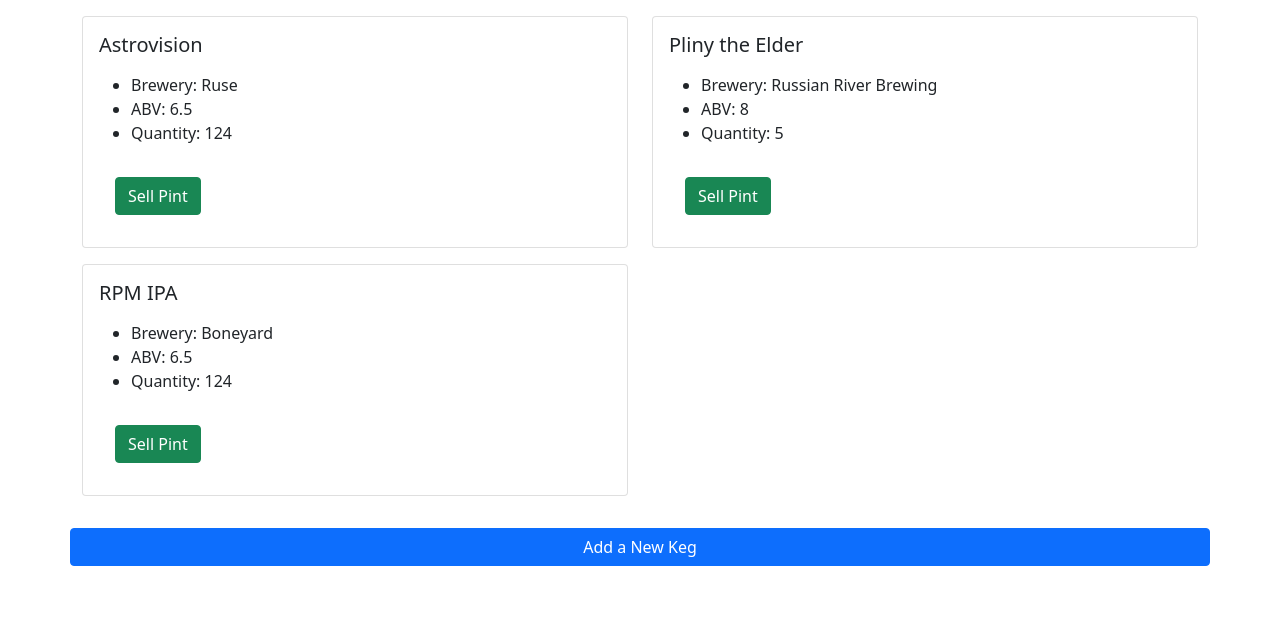
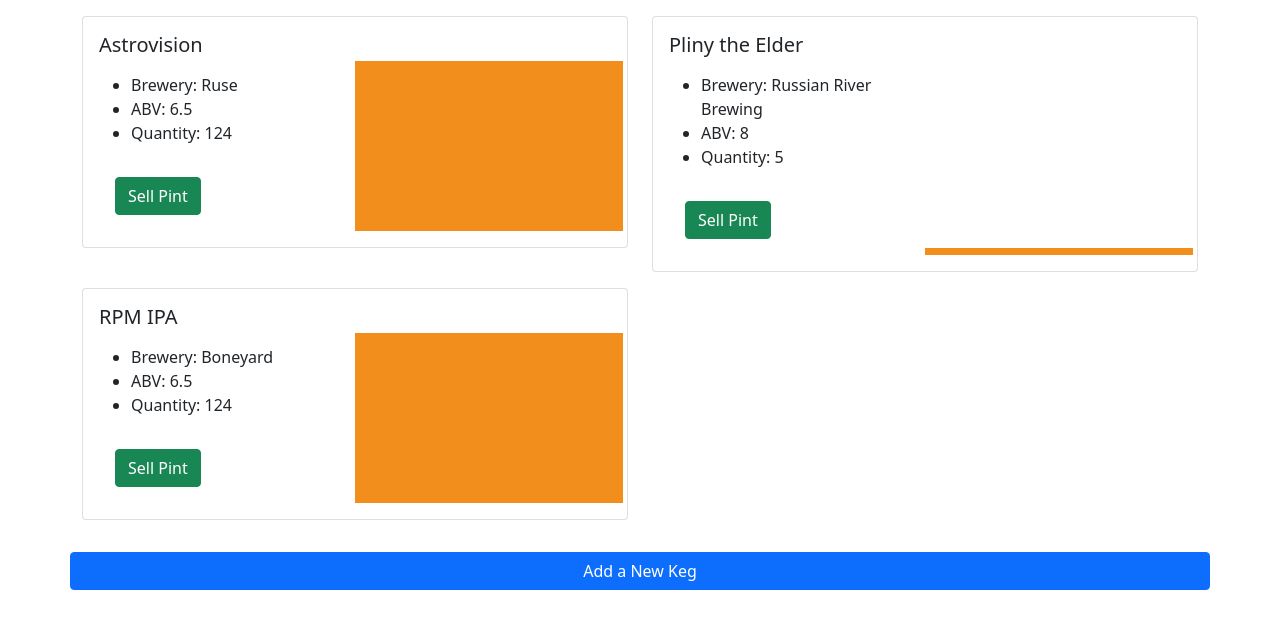
Before and after one commit to mireie/tap-room, a React (Create React App) app: page / in a window 1280 px wide. Shown: the top 628 px of the page. Built offline with nearby package versions, Linux system fonts and the light colour scheme.

Commit message:
add progress bar

```diff
--- a/src/components/Keg.js
+++ b/src/components/Keg.js
@@ -1,6 +1,6 @@
 import React from "react";
 import PropTypes from "prop-types";
-import { Card, Button } from "react-bootstrap"
+import { Card, Button, Row, Col } from "react-bootstrap"
 
 export default function Keg(props) {
   const keg = {
@@ -10,6 +10,13 @@
     id: props.id,
     abv: props.abv
   }
+
+
+  const remainPercent = Math.floor((props.qty / 144) * 100)
+  const cardStyles = {
+    background: `linear-gradient(to top, #f28e1c ${remainPercent}%, white 0%)`
+  }
+
 
   let sellText = "Sell Pint"
   let sellVariant = "success"
@@ -23,6 +30,8 @@
       <div className="col-6 mb-3">
         <Card>
           <Card.Body>
+            <Row>
+              <Col>
                 <Card.Title onClick={() => props.whenKegClicked(props.id)}>{props.name}</Card.Title>
                 <Card.Text>
                   {props.description}
@@ -34,16 +43,21 @@
                 </ul>
                 <Button
                   type="submit"
-              id={"id-"+props.id}
+                  id={"id-" + props.id}
                   variant={sellVariant}
                   className="m-3"
                   onClick={() => props.pintMinus(keg)} >
                   {sellText}
                 </Button>
+              </Col>
+              <Col
+                style={cardStyles}>
+            </Col>
+          </Row>
         </Card.Body>
       </Card>
     </div>
-    </React.Fragment>
+    </React.Fragment >
   )
 }
 
```
Lines whose indentation alone changed are shown as unchanged.
